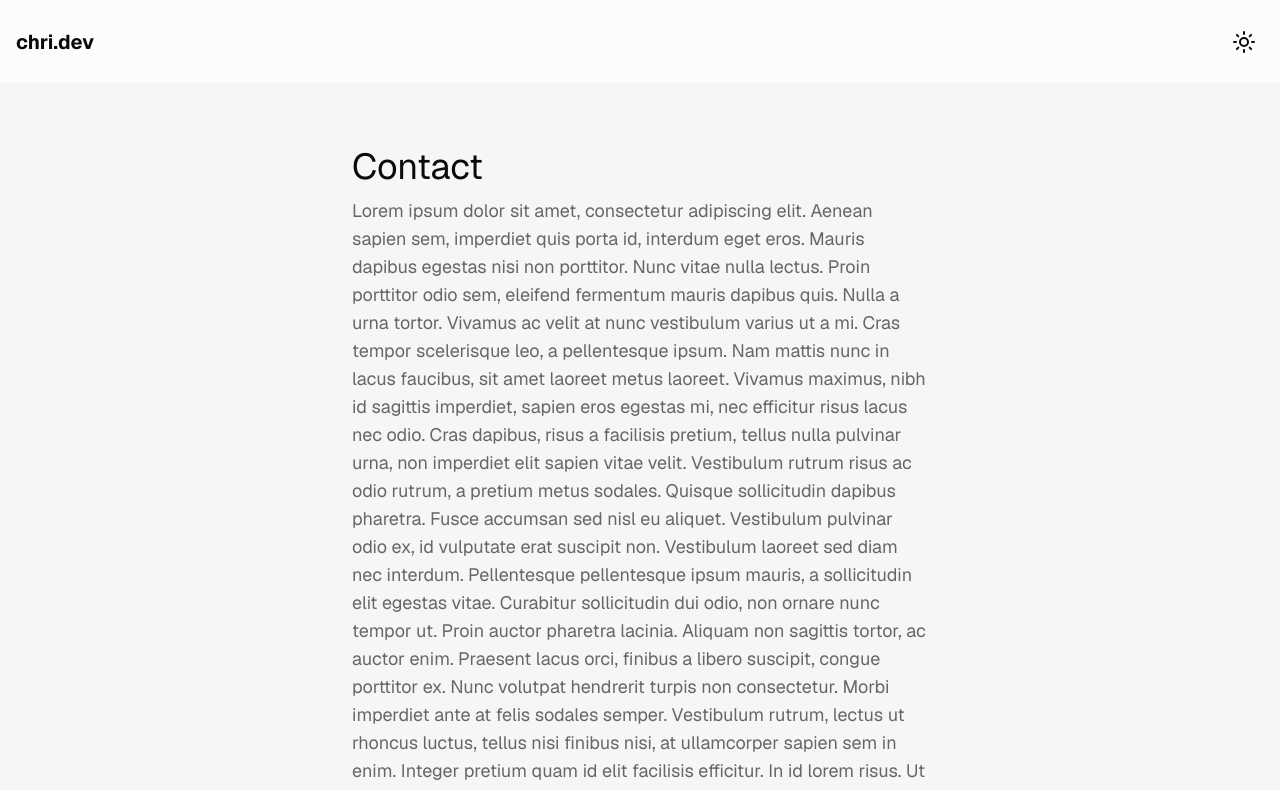
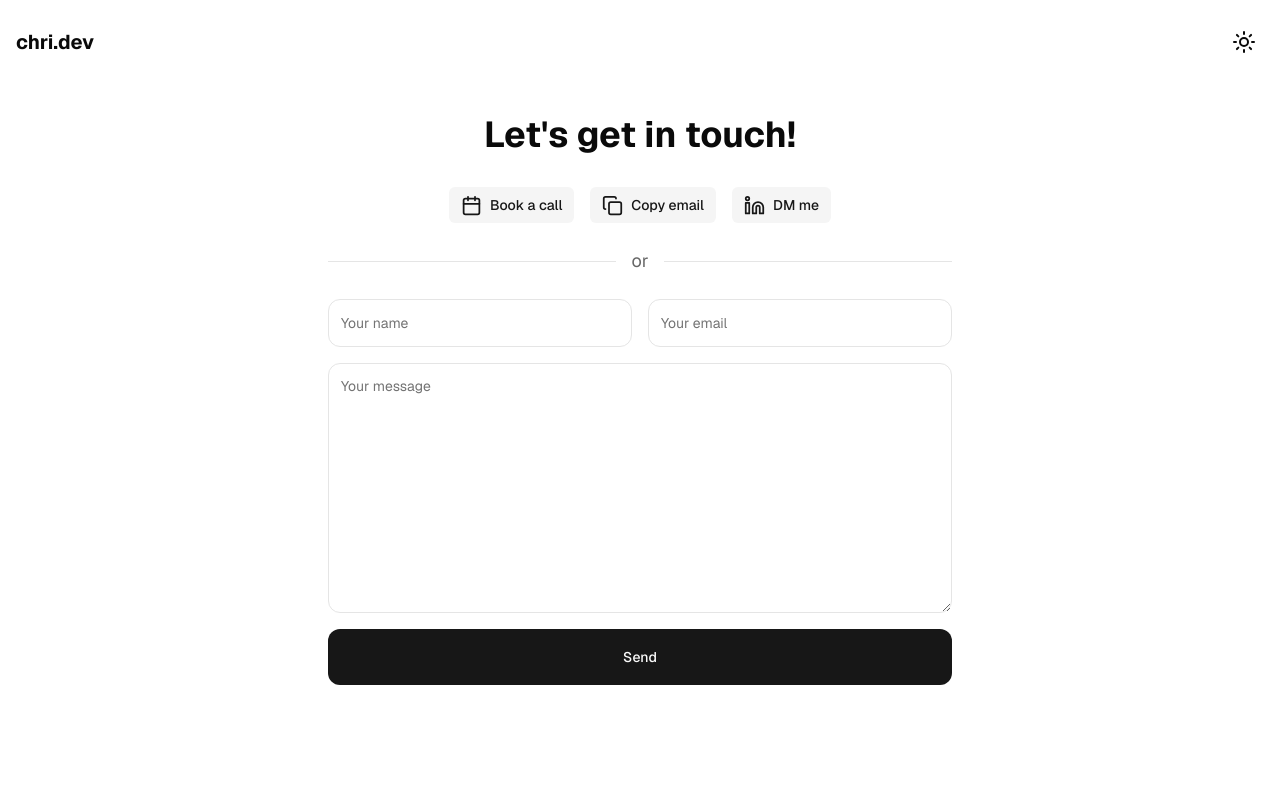
Before and after one commit to christianstamati/folio, a Next.js app: page /contact in a window 1280 px wide. Shown: the top 790 px of the page. Built offline with nearby package versions, Linux system fonts and the light colour scheme; some icons are missing.

Commit message:
added contact page

```diff
--- a/src/app/about/page.tsx
+++ b/src/app/about/page.tsx
@@ -142,19 +142,28 @@ export default function About() {
             className={"rounded-full shadow-xl"}
             src={"/static/images/me.png"}
             alt={"me"}
-            width={128}
-            height={128}
+            width={100}
+            height={100}
           />
           <OverlineText>CHRISTIAN STAMATI</OverlineText>
           <h1 className="max-w-2xl text-4xl font-bold">
             Building digital experiences with unity, unreal and react.
           </h1>
+          <div className="flex gap-4">
             <Link href={"/contact"}>
               <Button size={"lg"}>
+                <Mail size={21} className={"mr-2"} />
+                <span>Contact me</span>
+              </Button>
+            </Link>
+
+            <Link href={"/contact"}>
+              <Button variant="secondary" size={"lg"}>
                 <Download size={21} className={"mr-2"} />
                 <span>Download CV</span>
               </Button>
             </Link>
+          </div>
         </div>
       </div>
       <ContentBlock>
@@ -174,6 +183,7 @@ export default function About() {
           </div>
         </div>
       </ContentBlock>
+      <VerticalSpace size={"xl"}></VerticalSpace>
     </div>
   );
 }
--- a/src/app/contact/page.tsx
+++ b/src/app/contact/page.tsx
@@ -1,116 +1,64 @@
+import ContentBlock from "@/components/content-block";
+import React from "react";
+import { Input } from "@/components/ui/input";
+import { Textarea } from "@/components/ui/textarea";
+import { Button } from "@/components/ui/button";
+import VerticalSpace from "@/components/vertical-space";
+import { Calendar, Copy, Download, Linkedin } from "lucide-react";
+
 export default function Contact() {
   return (
-    <div className="flex items-center justify-center">
-      <div className={"mt-36 max-w-xl"}>
-        <h1 className="pb-2 text-4xl leading-tight">Contact</h1>
-        <p>
-          Lorem ipsum dolor sit amet, consectetur adipiscing elit. Aenean sapien
-          sem, imperdiet quis porta id, interdum eget eros. Mauris dapibus
-          egestas nisi non porttitor. Nunc vitae nulla lectus. Proin porttitor
-          odio sem, eleifend fermentum mauris dapibus quis. Nulla a urna tortor.
-          Vivamus ac velit at nunc vestibulum varius ut a mi. Cras tempor
-          scelerisque leo, a pellentesque ipsum. Nam mattis nunc in lacus
-          faucibus, sit amet laoreet metus laoreet. Vivamus maximus, nibh id
-          sagittis imperdiet, sapien eros egestas mi, nec efficitur risus lacus
-          nec odio. Cras dapibus, risus a facilisis pretium, tellus nulla
-          pulvinar urna, non imperdiet elit sapien vitae velit. Vestibulum
-          rutrum risus ac odio rutrum, a pretium metus sodales. Quisque
-          sollicitudin dapibus pharetra. Fusce accumsan sed nisl eu aliquet.
-          Vestibulum pulvinar odio ex, id vulputate erat suscipit non.
-          Vestibulum laoreet sed diam nec interdum. Pellentesque pellentesque
-          ipsum mauris, a sollicitudin elit egestas vitae. Curabitur
-          sollicitudin dui odio, non ornare nunc tempor ut. Proin auctor
-          pharetra lacinia. Aliquam non sagittis tortor, ac auctor enim.
-          Praesent lacus orci, finibus a libero suscipit, congue porttitor ex.
-          Nunc volutpat hendrerit turpis non consectetur. Morbi imperdiet ante
-          at felis sodales semper. Vestibulum rutrum, lectus ut rhoncus luctus,
-          tellus nisi finibus nisi, at ullamcorper sapien sem in enim. Integer
-          pretium quam id elit facilisis efficitur. In id lorem risus. Ut
-          sagittis feugiat nisl, in sodales sem vestibulum ut. Vivamus molestie
-          vel nunc eget dignissim. Morbi vitae erat eu lorem aliquet facilisis.
-          Vivamus dolor mi, pharetra eu ipsum et, rhoncus molestie turpis.
-          Nullam auctor lacus ut est mollis mollis. Sed sodales quam et eros
-          feugiat maximus. Fusce eget massa id nulla dapibus egestas ac in erat.
-          Cras sed neque posuere, molestie dolor sed, commodo leo. Phasellus
-          dictum ac nibh quis luctus. Duis elementum nunc in risus venenatis, et
-          pretium nulla pulvinar. Sed vel pretium risus. Sed vitae placerat
-          ante. In eget fermentum turpis, sit amet dictum tortor. Cras faucibus
-          tortor id rhoncus tempor. In ultricies sapien metus, sed iaculis elit
-          venenatis nec. Integer eu tellus congue, laoreet velit vitae, viverra
-          tortor. Integer accumsan enim molestie diam dignissim dapibus. Donec
-          vestibulum in sapien vitae commodo. Nullam vitae hendrerit lectus, in
-          ultrices metus. Maecenas rhoncus pellentesque sem ornare eleifend. Sed
-          pretium odio vel semper bibendum. Morbi eget turpis bibendum, blandit
-          quam vitae, feugiat tellus. Proin in enim a neque vestibulum bibendum
-          et vitae lectus. Sed consectetur, mi sed cursus fermentum, purus orci
-          facilisis tortor, sit amet eleifend lorem metus finibus metus. Nullam
-          consequat, diam ac hendrerit pellentesque, tortor eros ornare enim,
-          non auctor odio lectus nec justo. Donec consequat quam in ex tempor,
-          consequat finibus est feugiat. Donec posuere, enim in varius viverra,
-          est elit fringilla libero, quis dictum nunc velit non augue. Class
-          aptent taciti sociosqu ad litora torquent per conubia nostra, per
-          inceptos himenaeos. Quisque tempus cursus imperdiet. In hac habitasse
-          platea dictumst. Suspendisse eget ligula ultrices, tempus tellus a,
-          bibendum turpis. Phasellus tincidunt, quam ut luctus congue, tortor
-          justo maximus ipsum, in molestie urna enim id dui. Aliquam non urna eu
-          ligula aliquet elementum at non lectus. Curabitur suscipit ut tortor
-          ut tincidunt. Suspendisse placerat mollis nulla. Nullam fermentum
-          ultricies purus ac dapibus. Sed lacinia efficitur ex accumsan
-          ultricies. Nunc accumsan lorem a orci consectetur congue. Sed et diam
-          rhoncus, rhoncus leo sit amet, pulvinar leo. Proin eget posuere risus.
-          Phasellus fringilla egestas vulputate. Sed tempus mauris ut ex
-          ultrices convallis. Mauris consectetur laoreet erat, et finibus libero
-          volutpat ut. Nulla a feugiat ipsum. Vestibulum ante ipsum primis in
-          faucibus orci luctus et ultrices posuere cubilia curae; Mauris eget
-          sollicitudin justo, at fringilla sem. Nunc a molestie lorem. Nam
-          euismod pulvinar lorem, eget consectetur felis pretium sit amet. Ut id
-          sollicitudin urna, quis euismod eros. Donec mattis orci eu massa
-          gravida tristique. Nulla facilisi. Ut faucibus arcu vitae sem congue,
-          vel accumsan leo porttitor. In in nulla a lacus consequat accumsan.
-          Nunc rhoncus, nisl at pretium aliquet, neque ligula pulvinar leo, non
-          luctus est magna eu quam. Praesent eget ultricies lorem. Vivamus
-          aliquet erat nisi, quis luctus nunc cursus non. Suspendisse potenti.
-          Vivamus et turpis consectetur, vehicula velit sed, placerat metus. Sed
-          consequat egestas feugiat. Interdum et malesuada fames ac ante ipsum
-          primis in faucibus. Fusce consectetur ut tellus sed consequat. Fusce
-          ut ornare enim. Morbi malesuada tempus urna, in interdum magna egestas
-          a. Lorem ipsum dolor sit amet, consectetur adipiscing elit. Vivamus in
-          aliquet velit. Nullam metus erat, feugiat et magna a, hendrerit
-          aliquet sem. Vestibulum pretium enim pulvinar libero maximus
-          porttitor. Nullam semper erat id hendrerit dignissim. Nullam dapibus
-          laoreet ligula, eget placerat turpis fringilla sed. Vivamus et leo
-          semper, viverra urna vitae, finibus ante. Fusce dictum ante sit amet
-          neque pretium, sed rutrum sapien vulputate. Pellentesque sagittis
-          congue molestie. Aliquam facilisis dolor ac suscipit dictum.
-          Pellentesque habitant morbi tristique senectus et netus et malesuada
-          fames ac turpis egestas. Vestibulum maximus ante ac porta porttitor.
-          Vestibulum eleifend est metus, sed viverra velit sollicitudin quis.
-          Nam varius tincidunt felis, quis pellentesque odio posuere vitae.
-          Integer eleifend elit ac turpis sagittis, eu euismod tortor semper.
-          Nullam molestie est eu dolor commodo, nec consectetur velit hendrerit.
-          Maecenas scelerisque pretium magna, vitae euismod magna ultrices sit
-          amet. Proin interdum, ipsum eu bibendum luctus, massa leo tempor
-          ipsum, vel elementum nibh risus in ex. Sed eros velit, semper sit amet
-          augue id, pretium euismod velit. Donec arcu sapien, vulputate et
-          dignissim eget, vulputate a mauris. Curabitur varius vulputate odio a
-          maximus. Aliquam quam felis, scelerisque eu ultricies vitae, dignissim
-          eu ipsum. Vivamus ornare neque augue, ac imperdiet arcu facilisis at.
-          Nulla felis sem, ultricies in congue at, accumsan eu felis. Sed eu
-          turpis auctor, ullamcorper sapien sed, eleifend sem. Orci varius
-          natoque penatibus et magnis dis parturient montes, nascetur ridiculus
-          mus. Suspendisse ipsum massa, volutpat in euismod eu, facilisis a
-          nunc. Nulla metus ipsum, condimentum id condimentum et, efficitur ac
-          diam. Integer fringilla dui libero, ac accumsan mi aliquam a.
-          Phasellus nec varius nunc. Quisque accumsan lectus hendrerit felis
-          rhoncus, id dapibus sem vulputate. Pellentesque habitant morbi
-          tristique senectus et netus et malesuada fames ac turpis egestas.
-          Phasellus fermentum tellus quis elit semper accumsan. Proin fringilla
-          justo dolor, non pharetra dolor posuere in. Pellentesque eu est
-          tempus, ultrices sem id, commodo sapien. Curabitur tristique nulla
-          vitae leo faucibus, ut varius velit vulputate. Integer eleifend
-          pulvinar dignissim.
-        </p>
-      </div>
+    <div className="flex flex-col items-center justify-center">
+      <ContentBlock
+        variant="2xl"
+        className="flex h-svh flex-col items-center justify-center"
+      >
+        <h1 className="max-w-2xl text-4xl font-bold">
+          Let&apos;s get in touch!
+        </h1>
+        <VerticalSpace />
+        <div className="flex flex-row gap-4">
+          <Button variant="secondary" size={"sm"}>
+            <Calendar size={21} className={"mr-2"} />
+            <span>Book a call</span>
+          </Button>
+          <Button variant="secondary" size={"sm"}>
+            <Copy size={21} className={"mr-2"} />
+            <span>Copy email</span>
+          </Button>
+          <Button variant="secondary" size={"sm"}>
+            <Linkedin size={21} className={"mr-2"} />
+            <span>DM me</span>
+          </Button>
+        </div>
+        <div className="flex w-full items-center gap-4 py-6">
+          <div className="w-full border-t-[0.1rem]"></div>
+          <p>or</p>
+          <div className="w-full border-t-[0.1rem]"></div>
+        </div>
+        <form className="flex w-full flex-col gap-4">
+          <div className="flex flex-col gap-4 sm:flex-row">
+            <Input
+              className="h-12 rounded-xl"
+              name={"name"}
+              placeholder="Your name"
+            />
+            <Input
+              className="h-12 rounded-xl"
+              name={"email"}
+              placeholder="Your email"
+            />
+          </div>
+          <Textarea
+            className="h-[250px] rounded-xl py-3"
+            name={"message"}
+            placeholder="Your message"
+          />
+          <Button className={"rounded-xl p-7"} type={"submit"}>
+            Send
+          </Button>
+        </form>
+      </ContentBlock>
     </div>
   );
 }
--- /dev/null
+++ b/src/components/ui/textarea.tsx
@@ -0,0 +1,24 @@
+import * as React from "react"
+
+import { cn } from "@/lib/utils"
+
+export interface TextareaProps
+  extends React.TextareaHTMLAttributes<HTMLTextAreaElement> {}
+
+const Textarea = React.forwardRef<HTMLTextAreaElement, TextareaProps>(
+  ({ className, ...props }, ref) => {
+    return (
+      <textarea
+        className={cn(
+          "flex min-h-[80px] w-full rounded-md border border-input bg-background px-3 py-2 text-sm ring-offset-background placeholder:text-muted-foreground focus-visible:outline-none focus-visible:ring-2 focus-visible:ring-ring focus-visible:ring-offset-2 disabled:cursor-not-allowed disabled:opacity-50",
+          className
+        )}
+        ref={ref}
+        {...props}
+      />
+    )
+  }
+)
+Textarea.displayName = "Textarea"
+
+export { Textarea }
--- a/src/styles/globals.css
+++ b/src/styles/globals.css
@@ -77,7 +77,7 @@
   }
 
   body {
-    @apply bg-[#f6f6f6] text-foreground;
+    @apply bg-background text-foreground;
   }
 
   .glass{
```
Lines whose indentation alone changed are shown as unchanged.
